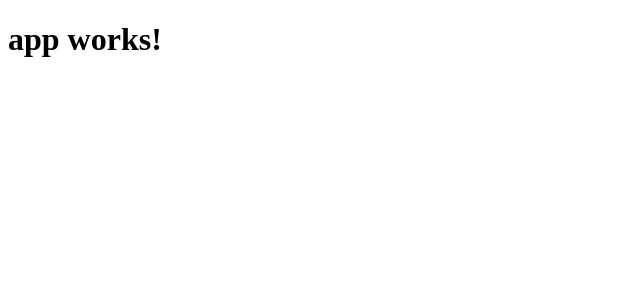
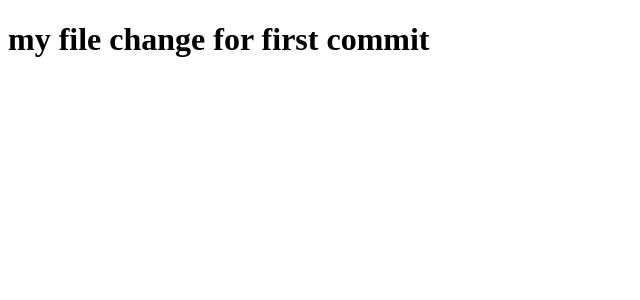
Before and after one commit to sjyptr/loginApp, an Angular app: page / in a window 1280 px wide. Shown: the top 300 px of the page, without its empty margins (0-640 px from the left). Built offline with nearby package versions, Linux system fonts and the light colour scheme.

Commit message:
change in app.component

```diff
--- a/src/app/app.component.html
+++ b/src/app/app.component.html
@@ -1,3 +1,3 @@
 <h1>
-  {{title}}
+  my file change for first commit
 </h1>
```
